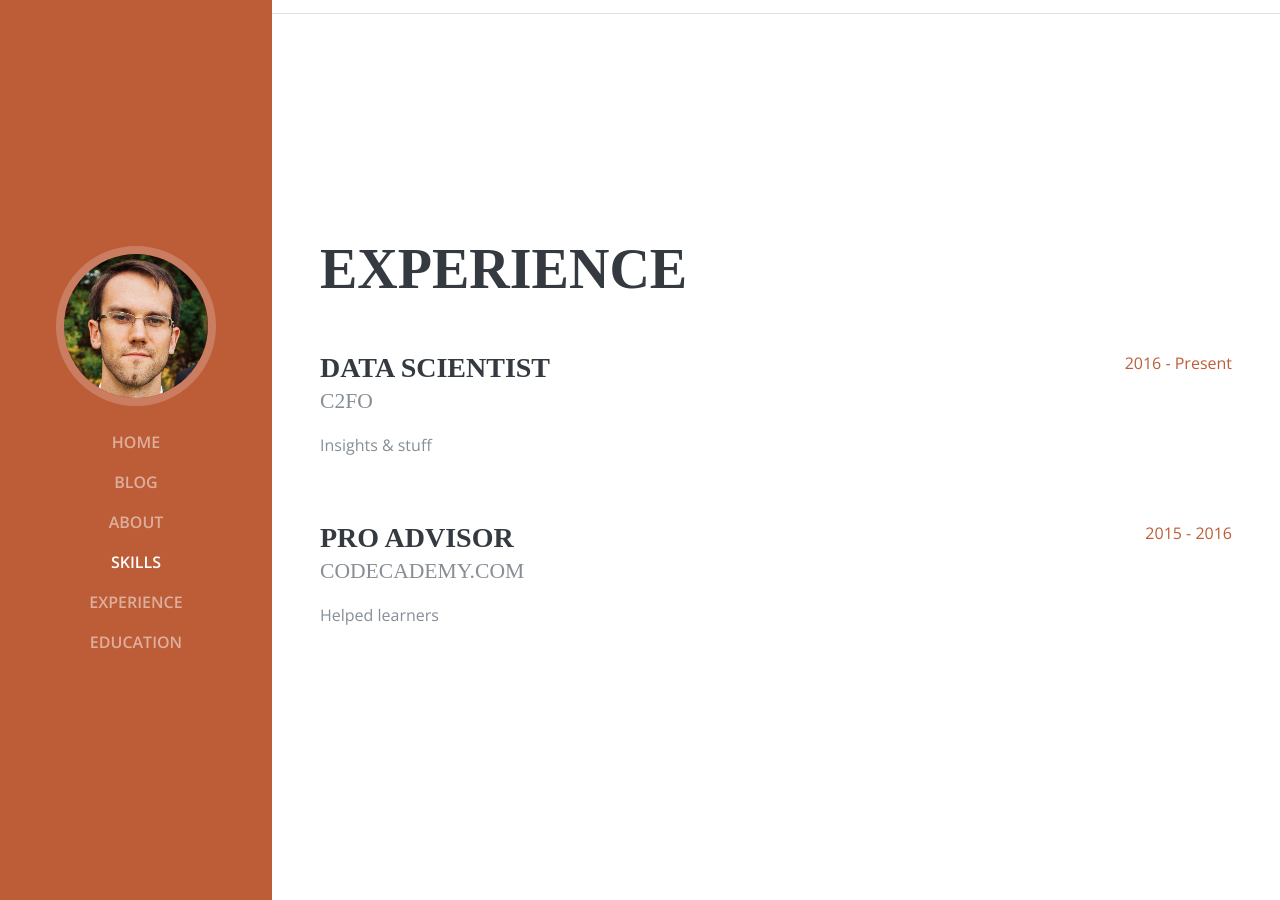
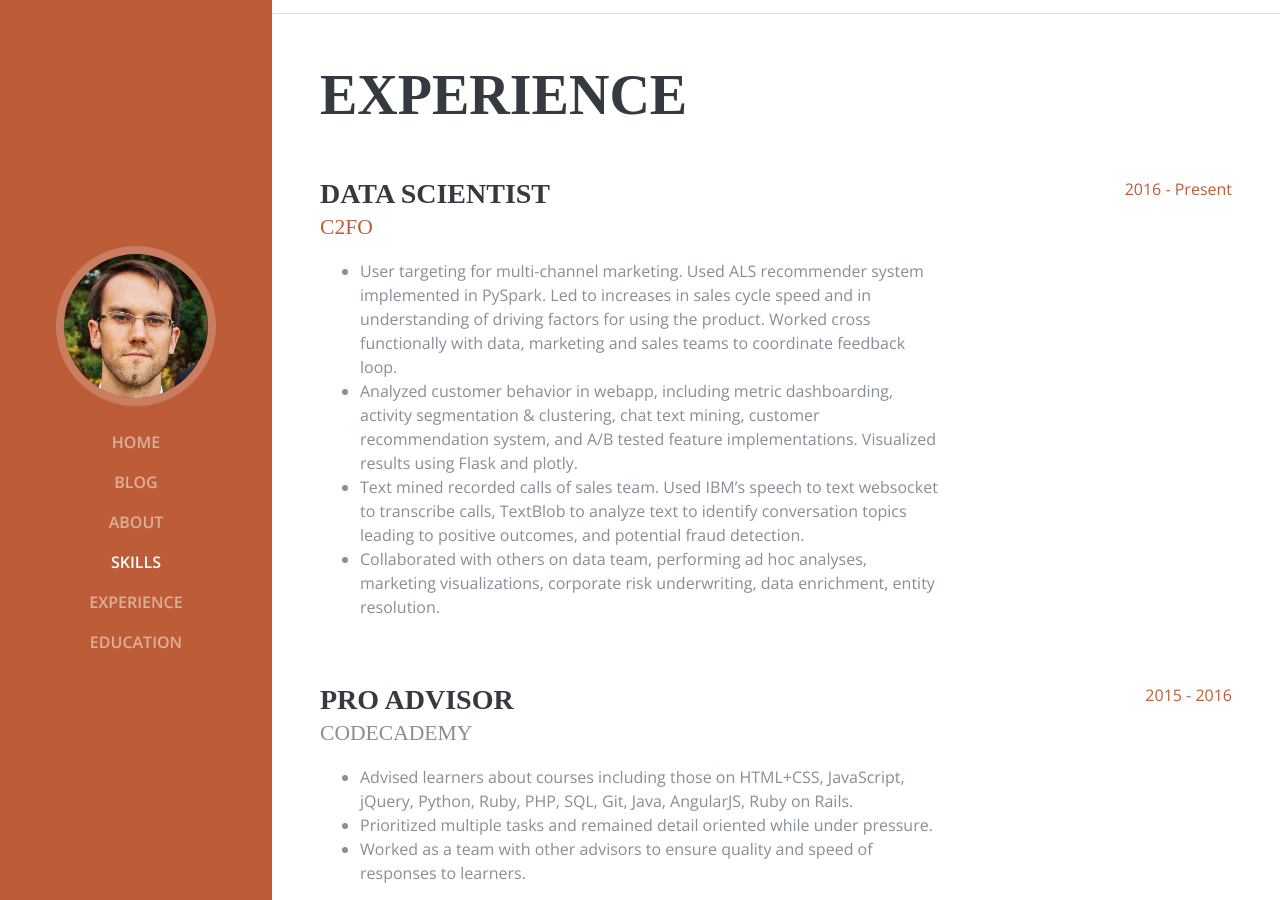
Before and after one commit to eric-bunch/eric-bunch.github.io, a Jekyll site: the page built from resume/index.html, in a window 1280 px wide and 900 px high, scrolled down 1786 px. Built offline with Jekyll 4.4.1, drawn with Linux system fonts in a browser that asks for light colours; some web fonts are replaced; some of the changed text lies outside the part shown.

Commit message:
Update resume.html

```diff
--- a/_layouts/resume.html
+++ b/_layouts/resume.html
@@ -116,7 +116,7 @@
               <i class="devicons devicons-postgresql"></i>
             </li> -->
             <li class="list-inline-item">
-              Python
+              <i>Python</i>
             </li>
             <li class="list-inline-item">
               <i>Pandas</i>
@@ -163,6 +163,9 @@
             <li class="list-inline-item">
               <i>REST API</i>
             </li>
+            <li class="list-inline-item">
+              <i>Flask</i>
+            </li>
 <!--             <li class="list-inline-item">
               <i class="devicons devicons-jquery"></i>
             </li>
@@ -189,7 +192,7 @@
             </li> -->
           </ul>
 
-          <div class="subheading mb-3">Workflow</div>
+<!--           <div class="subheading mb-3">Workflow</div>
           <ul class="fa-ul mb-0">
             <li>
               <i class="fa-li fa fa-check"></i>
@@ -204,7 +207,7 @@
               <i class="fa-li fa fa-check"></i>
               Agile Development &amp; Scrum</li>
           </ul>
-        </div>
+        </div> -->
       </section>
 
       <section class="resume-section p-3 p-lg-5 d-flex flex-column" id="experience">
@@ -214,8 +217,21 @@
           <div class="resume-item d-flex flex-column flex-md-row mb-5">
             <div class="resume-content mr-auto">
               <h3 class="mb-0">Data Scientist</h3>
-              <div class="subheading mb-3">C2FO</div>
-              <p>Insights & stuff</p>
+              <div class="subheading mb-3"><a href="https://c2fo.com/">C2FO</a></div>
+              <ul>
+                <li>
+                  User targeting for multi-channel marketing. Used ALS recommender system implemented in PySpark. Led to increases in sales cycle speed and in understanding of driving factors for using the product. Worked cross functionally with data, marketing and sales teams to coordinate feedback loop.
+                </li>
+                <li>
+                  Analyzed customer behavior in webapp, including metric dashboarding, activity segmentation & clustering, chat text mining, customer recommendation system, and A/B tested feature implementations. Visualized results using Flask and plotly.
+                </li>
+                <li>
+                  Text mined recorded calls of sales team. Used IBM’s speech to text websocket to transcribe calls, TextBlob to analyze text to identify conversation topics leading to positive outcomes, and potential fraud detection.
+                </li>
+                <li>
+                  Collaborated with others on data team, performing ad hoc analyses, marketing visualizations, corporate risk underwriting, data enrichment, entity resolution.
+                </li>
+              </ul>
             </div>
             <div class="resume-date text-md-right">
               <span class="text-primary">2016 - Present</span>
@@ -225,8 +241,18 @@
           <div class="resume-item d-flex flex-column flex-md-row mb-5">
             <div class="resume-content mr-auto">
               <h3 class="mb-0">Pro Advisor</h3>
-              <div class="subheading mb-3">Codecademy.com</div>
-              <p>Helped learners</p>
+              <div class="subheading mb-3">Codecademy</div>
+              <ul>
+                <li>
+                  Advised learners about courses including those on HTML+CSS, JavaScript, jQuery, Python, Ruby, PHP,  SQL, Git, Java, AngularJS, Ruby on Rails.
+                </li>
+                <li>
+                  Prioritized multiple tasks and remained detail oriented while under pressure.
+                </li>
+                <li>
+                  Worked as a team with other advisors to ensure quality and speed of responses to learners.
+                </li>
+              </ul>
             </div>
             <div class="resume-date text-md-right">
               <span class="text-primary">2015 - 2016</span>
@@ -265,24 +291,35 @@
 
           <div class="resume-item d-flex flex-column flex-md-row mb-5">
             <div class="resume-content mr-auto">
-              <h3 class="mb-0">University of Colorado Boulder</h3>
-              <div class="subheading mb-3">Bachelor of Science</div>
-              <div>Computer Science - Web Development Track</div>
-              <p>GPA: 3.23</p>
+              <h3 class="mb-0">Kansas State University</h3>
+              <div class="subheading mb-3">Ph.D.</div>
+              <div>Mathematics - Algebraic Geometry</div>
+              <ul>
+                <li>
+                  Research Excellence Award (Surowski Memorial Fellowship)
+                </li>
+                <li>
+                  Academic Excellence Award
+                </li>
+              </ul>
             </div>
             <div class="resume-date text-md-right">
-              <span class="text-primary">August 2006 - May 2010</span>
+              <span class="text-primary">2009 - 2015</span>
             </div>
           </div>
 
           <div class="resume-item d-flex flex-column flex-md-row">
             <div class="resume-content mr-auto">
-              <h3 class="mb-0">James Buchanan High School</h3>
-              <div class="subheading mb-3">Technology Magnet Program</div>
-              <p>GPA: 3.56</p>
+              <h3 class="mb-0">Baylor University</h3>
+              <div class="subheading mb-3">Mathematics major, Pysics minor</div>
+              <ul>
+                <li>
+                  Departmental Honors
+                </li>
+              </ul>
             </div>
             <div class="resume-date text-md-right">
-              <span class="text-primary">August 2002 - May 2006</span>
+              <span class="text-primary">2005 - 2009</span>
             </div>
           </div>
 
@@ -299,7 +336,7 @@
         </div>
       </section> -->
 
-      <section class="resume-section p-3 p-lg-5 d-flex flex-column" id="awards">
+<!--       <section class="resume-section p-3 p-lg-5 d-flex flex-column" id="awards">
         <div class="my-auto">
           <h2 class="mb-5">Awards &amp; Certifications</h2>
           <ul class="fa-ul mb-0">
@@ -332,7 +369,7 @@
               Place - James Buchanan High School - Hackathon 2005</li>
           </ul>
         </div>
-      </section>
+      </section> -->
 
     </div>
 
```
